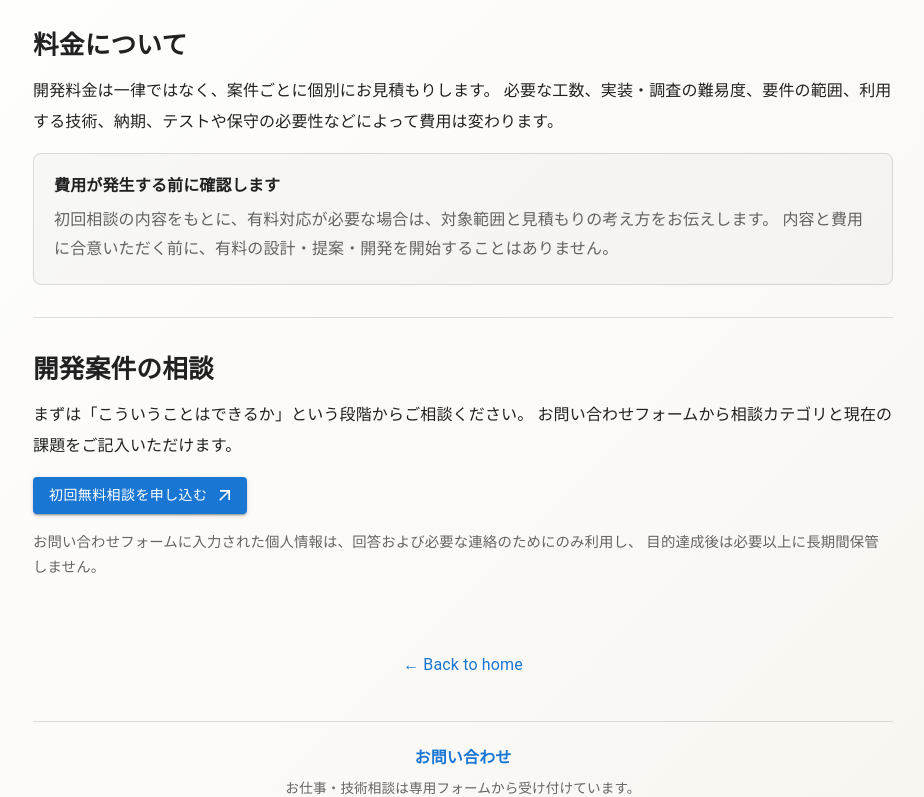
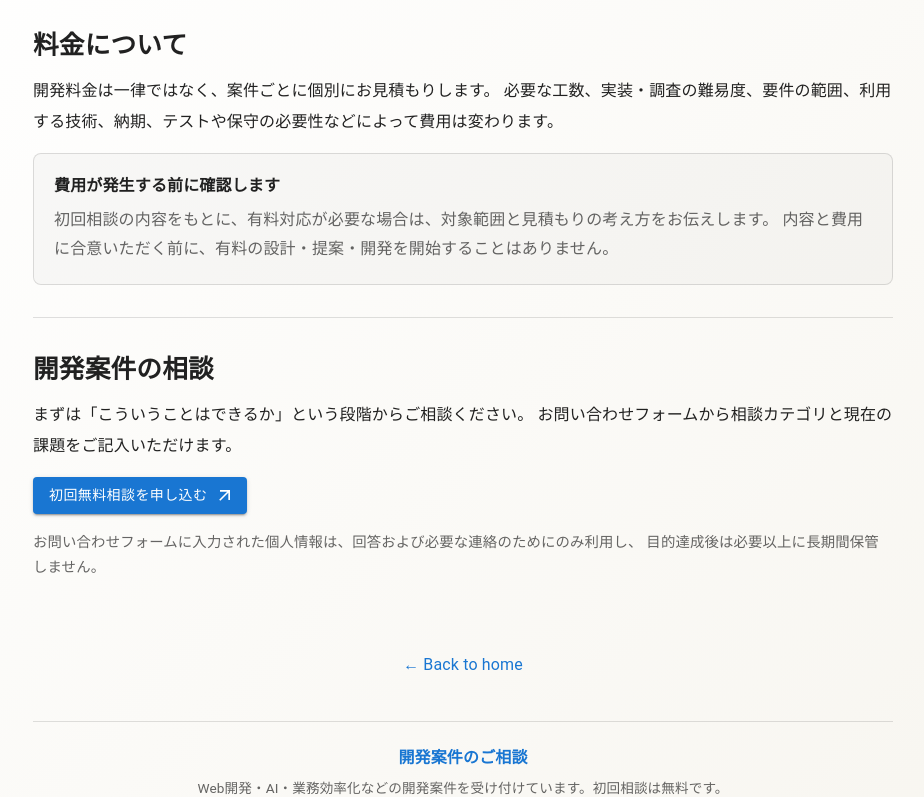
Before and after one commit to Doragon-RH/introduction, a Next.js app: page /development in a window 1280 px wide. Shown: the part 2000-2797 px from the top of the page, without its empty margins (177-1101 px from the left). Built offline with nearby package versions, Linux system fonts and the light colour scheme.

Commit message:
Make development consultation visible globally

```diff
--- a/components/layout.tsx
+++ b/components/layout.tsx
@@ -25,9 +25,9 @@ const navItems = [
   { label: 'Projects', href: '/#projects' },
   { label: 'Research', href: '/#research' },
   { label: 'Experience', href: '/#activity' },
-  { label: 'Work', href: '/work' },
+  { label: 'Development', href: '/development' },
   { label: 'FP', href: '/financial-planning' },
-  { label: 'Contact', href: '/work#contact-form' },
+  { label: 'Contact', href: '/development#contact' },
 ];
 
 const name = 'Doragon-RH';
@@ -189,11 +189,11 @@ export default function Layout({ children, home }) {
           textAlign: 'center',
         }}
       >
-        <Link href="/work#contact-form" underline="hover" sx={{ fontWeight: 600 }}>
-          お問い合わせ
+        <Link href="/development" underline="hover" sx={{ fontWeight: 600 }}>
+          開発案件のご相談
         </Link>
         <Typography sx={{ mt: 1, color: 'text.secondary', fontSize: '0.85rem' }}>
-          お仕事・技術相談は専用フォームから受け付けています。
+          Web開発・AI・業務効率化などの開発案件を受け付けています。初回相談は無料です。
         </Typography>
       </Box>
     </Box>
```
